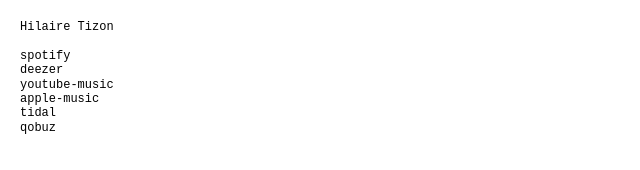
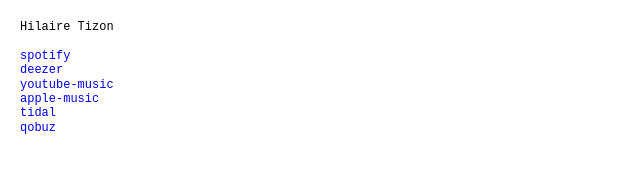
Before and after one commit to hilairetizon/hilairetizonmusic, a plain HTML site: page index.html in a window 1280 px wide. Shown: the whole page, without its empty margins (0-640 px from the left). Drawn offline with Linux system fonts and the light colour scheme.

Commit message:
Update index.html

```diff
--- a/index.html
+++ b/index.html
@@ -21,7 +21,7 @@
         }
 
         a {
-            color: #000;
+            color: #red;
             text-decoration: none;
             display: block;
         }
```
